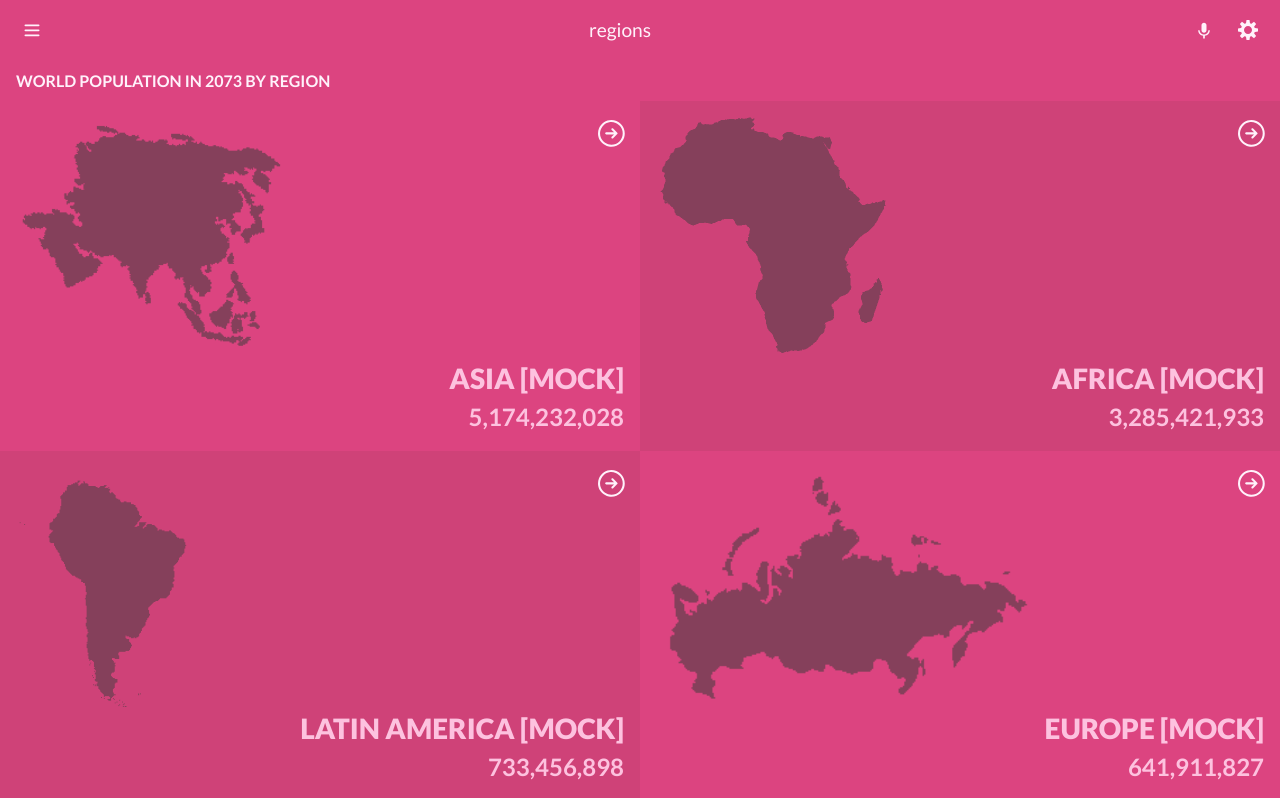
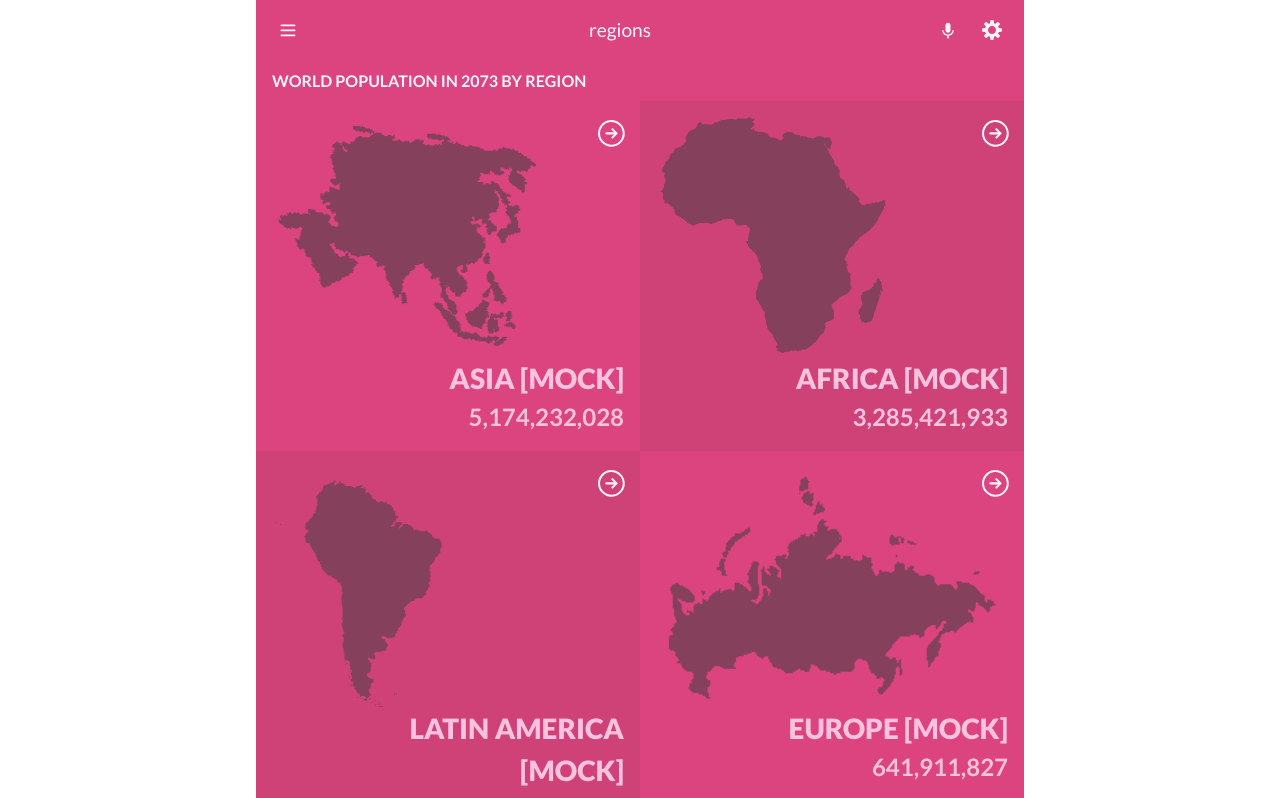
Before and after one commit to henokkhm/microverse-population-2073-react-capstone, a React (Create React App) app: page / in a window 1280 px wide. Shown: the top 798 px of the page. Built offline with nearby package versions, Linux system fonts and the light colour scheme.

Commit message:
Add App.module.CSS

```diff
--- a/src/App.js
+++ b/src/App.js
@@ -6,6 +6,7 @@ import { getWorldData } from './redux/world/worldSlice';
 import ContinentPage from './pages/ContinentPage';
 import Header from './components/common/Header';
 import Home from './pages/Home';
+import styles from './styles/App.module.css';
 
 function App() {
   const dispatch = useDispatch();
@@ -15,7 +16,7 @@ function App() {
   }, [dispatch]);
 
   return (
-    <div>
+    <div className={styles.app}>
       <Header />
       <main>
         <Routes>
--- /dev/null
+++ b/src/styles/App.module.css
@@ -0,0 +1,7 @@
+.app {
+  margin: 0 auto;
+  min-width: 23rem;
+  max-width: 48rem;
+  min-height: 100vh;
+  background-color: var(--primary-color-300);
+}
```
